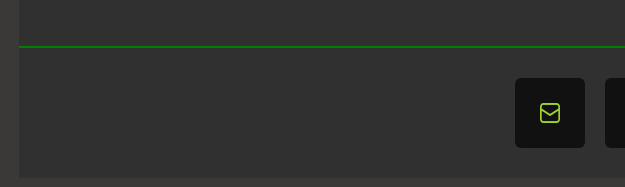
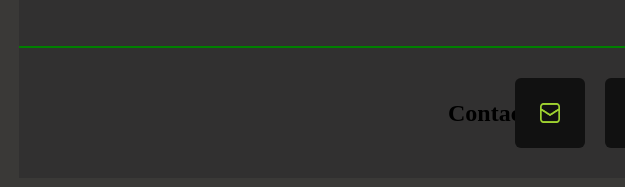
Before and after one commit to FelixRodriguezG/PortfolioFRG, a plain HTML site: page index.html in a window 1280 px wide. Shown: the part 2483-2670 px from the top of the page, 0-625 px from the left. Drawn offline with Linux system fonts and the light colour scheme; some icons are missing.

```diff
--- a/index.html
+++ b/index.html
@@ -74,6 +74,7 @@
 
     <footer>
         <ul class="container_footer">
+            <h2>Contacto</h2>
             <li><img class="icon" src="./src/img/icons/Vector.png" alt=""><a href="">
             <span class="fa fa-github"></span></a></li>
             <li><img class="icon" src="./src/img/icons/fa_linkedin.png" alt=""><a href="">
@@ -82,6 +83,7 @@
             <a href=""><span class="fa fa-twitter"></span></a></li>
         </ul>
     </footer>
+
     <script src="./src/js/script.js"></script>
 </body>
 
--- a/src/css/footer.css
+++ b/src/css/footer.css
@@ -8,6 +8,12 @@
     align-items: center;
     justify-content: center;
     z-index: -10;
+}
+.container_footer h2{
+    position: absolute;
+
+    left: 35vw;
+
 }
 .icon{
     height: 20x;
```
